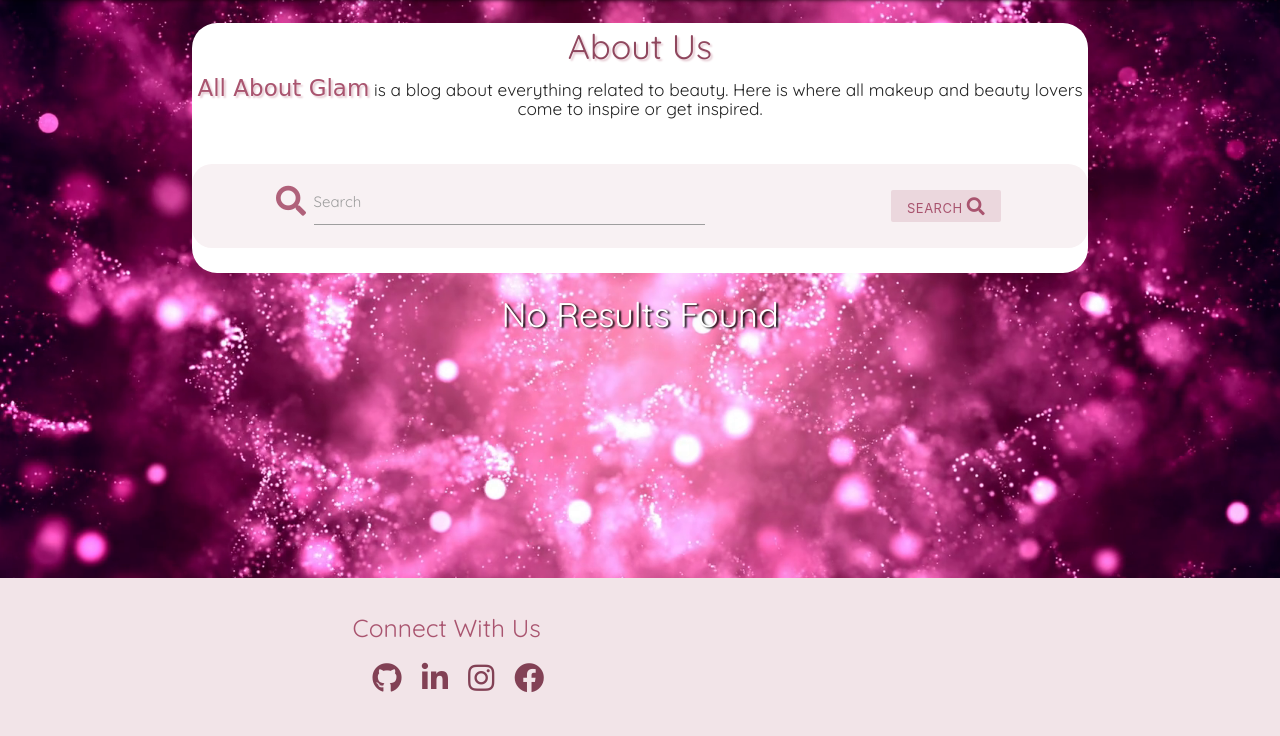
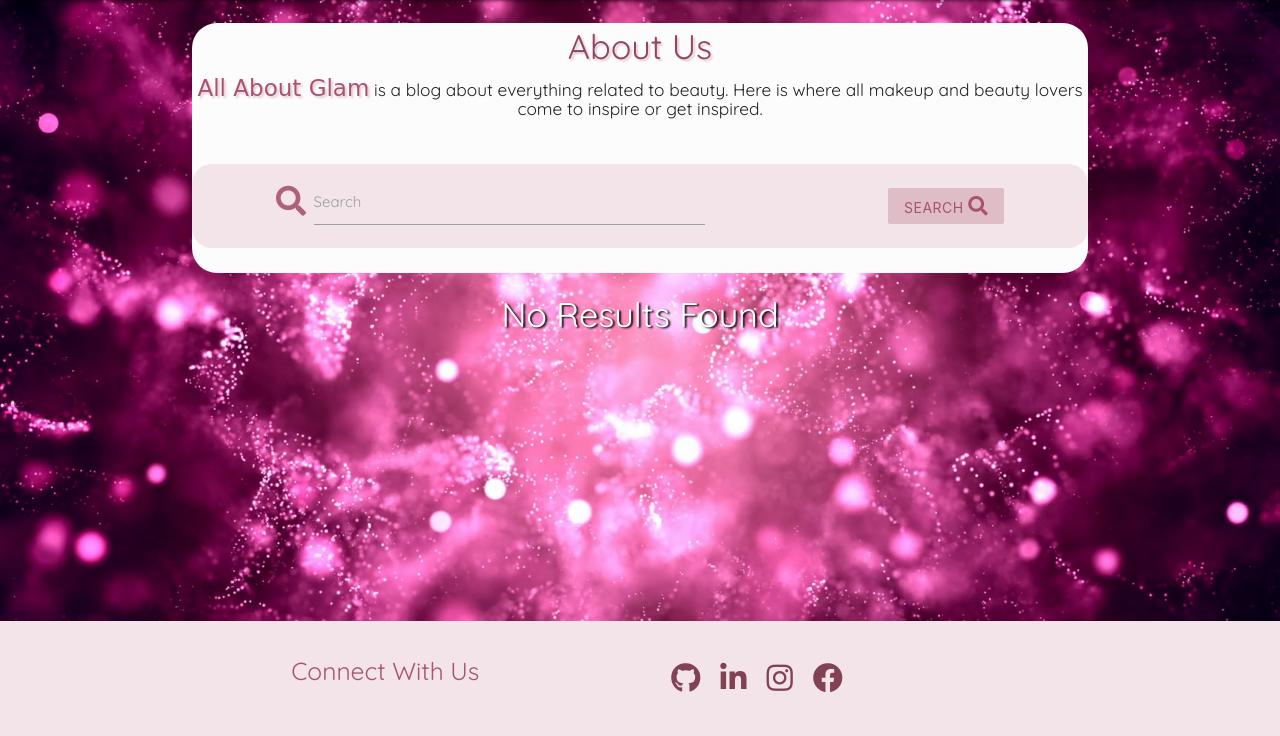
Before and after one commit to Vasileia-Apostolou/all_about_glam_blog, a Flask app: page / in a window 1280 px wide. Shown: the part 64-800 px from the top of the page. Run offline with Flask 2, Linux system fonts and the light colour scheme; data that the repository does not hold is empty; some libraries are stand-ins or nearby versions; some web fonts are replaced.

Commit message:
Update And Style Footer

```diff
--- a/static/css/style.css
+++ b/static/css/style.css
@@ -30,7 +30,7 @@ small a {
 
 /* ------ ABOUT ------ */
 .about-section {
-    background-color: white;
+    background-color: #fcfcfc;
     padding-bottom: 5px;
     border-radius: 25px;
 }
@@ -156,7 +156,7 @@ form {
 
 /* -------- SEARCH SECTION --------- */
 .search-section {
-    background-color: #f8f1f3;
+    background-color: #f2e4e8;
     border-radius: 20px;
 }
 
@@ -171,7 +171,7 @@ form {
 }
 
 .search-button {
-    background-color: #ebd7dd;
+    background-color: #debdc7;
     color: #a9546f;
 }
 
@@ -185,6 +185,7 @@ form {
     font-size: 30px;
     color: #824155;
     margin-left: 20px;
+
 }
 
 .social-icons:hover {
@@ -193,6 +194,10 @@ form {
 
 .socials {
     display: flex;
+}
+
+.footer-text {
+    float: right;
 }
 
 
--- a/templates/base.html
+++ b/templates/base.html
@@ -79,10 +79,12 @@
     <footer class="page-footer">
           <div class="container">
             <div class="row">
-				<div class="col l4 offset-l2 s12">
-                <h5 class="">Connect With Us</h5>
+              <div class="col l4 s12">
+                <h5 class="center-align footer-text">Connect With Us</h5>
+              </div>
+              <div class="col offset-l2 s6">
                 <ul class="socials">
-						<li><a class="social-icons"
+                  <li><a class="social-icons center-align"
 								href="https://github.com/Vasileia-Apostolou"><i class="fab fa-github prefix"></i></a>
 						</li>
 						<li><a class="social-icons"
--- a/templates/blogpost.html
+++ b/templates/blogpost.html
@@ -18,7 +18,7 @@
 						<label for="search">Search</label>
 					</div>
 					<div class="col s12 m4">
-						<button type="submit" class="btn-small search-button hvr-glow hvr-grow">
+						<button type="submit" class="btn search-button hvr-glow hvr-grow">
 						            Search <i class="fas fa-search prefix small-seach-icon"></i>
 						</button>
 					</div>
@@ -45,9 +45,9 @@
 						class="btn-small buttons hvr-grow hvr-glow">View Post</a>
 					{% if session.username|lower == blogpost.created_by|lower %}
 
-					<button data-target="modal1" class="btn-small buttons home-page-buttons hvr-glow hvr-grow modal-trigger">Delete</button>
+					<button data-target="modal1" class="btn-small buttons home-page-buttons hvr-glow hvr-grow modal-trigger">Delete <i class="far fa-trash-alt prefix"></i></button>
 					<a href="{{ url_for('edit_post', blogpost_id=blogpost._id) }}"
-						class="btn-small buttons home-page-buttons edit-button hvr-grow hvr-glow">Edit</a>
+						class="btn-small buttons home-page-buttons edit-button hvr-grow hvr-glow">Edit <i class="far fa-edit prefix"></i></a>
 					{% endif %}
 				</div>
 			</div>
@@ -66,15 +66,15 @@
 					<div class="card-stacked">
 						<div class="card-content">
 							<h2> {{ blogpost.blog_title }} </h2>
-							<p>created by {{ blogpost.created_by }} at {{ blogpost.created_at }}</p>
+							<p>created by {{ blogpost.created_by }} on {{ blogpost.created_at }}</p>
 						</div>
 						<div class="card-action">
 							<a href="{{ url_for('view_post', blogpost_id=blogpost._id) }}"
-								class="btn-small buttons hvr-grow hvr-glow">View Post</a>
+								class="btn-small buttons hvr-grow hvr-glow">View Post <i class="far fa-eye prefix"></i></a>
 							{% if session.username|lower == blogpost.created_by|lower %}
-							<button data-target="modal1" class="btn-small buttons home-page-buttons hvr-glow hvr-grow modal-trigger">Delete</button>
+							<button data-target="modal1" class="btn-small buttons home-page-buttons hvr-glow hvr-grow modal-trigger">Delete <i class="far fa-trash-alt prefix"></i></button>
 							<a href="{{ url_for('edit_post', blogpost_id=blogpost._id) }}"
-								class="btn-small buttons home-page-buttons edit-button hvr-grow hvr-glow">Edit</a>
+								class="btn-small buttons home-page-buttons edit-button hvr-grow hvr-glow">Edit <i class="far fa-edit prefix"></i></a>
 							{% endif %}
 						</div>
 					</div>
@@ -90,9 +90,9 @@
 			<p>Are you sure you want to delete this post?</p>
 		</div>
 		<div class="modal-footer">
-			<button class="btn-small pop-up-buttons modal-close hvr-glow hvr-grow">Cancel</button>
+			<button class="btn-small pop-up-buttons modal-close hvr-glow hvr-grow">Cancel <i class="far fa-times-circle prefix"></i></button>
 			<a href="{{ url_for('delete_post', blogpost_id=blogpost._id) }}"
-				class="btn-small pop-up-buttons hvr-grow hvr-glow">Delete</a>
+				class="btn-small pop-up-buttons hvr-grow hvr-glow">Delete <i class="far fa-trash-alt prefix"></i></a>
 		</div>
 	</div>
 {% endfor %}
--- a/templates/login.html
+++ b/templates/login.html
@@ -15,7 +15,7 @@
 			</div>
 			<div class="row">
 				<div class="input-field col s12">
-					<i class="far fa-eye prefix"></i>
+					<i class="fas fa-key prefix"></i>
 					<input id="password" name="password" type="password" minlength="8" maxlength="20" class="validate" required>
 					<label for="password">Password</label>
 				</div>
--- a/templates/register.html
+++ b/templates/register.html
@@ -22,7 +22,7 @@
 			</div>
 			<div class="row">
 				<div class="input-field col s12">
-					<i class="far fa-eye prefix"></i>
+					<i class="fas fa-key prefix"></i>
 					<input id="password" name="password" type="password" minlength="8" maxlength="20" class="validate" required>
 					<label for="password">Password</label>
 				</div>
```
Lines whose indentation alone changed are shown as unchanged.
